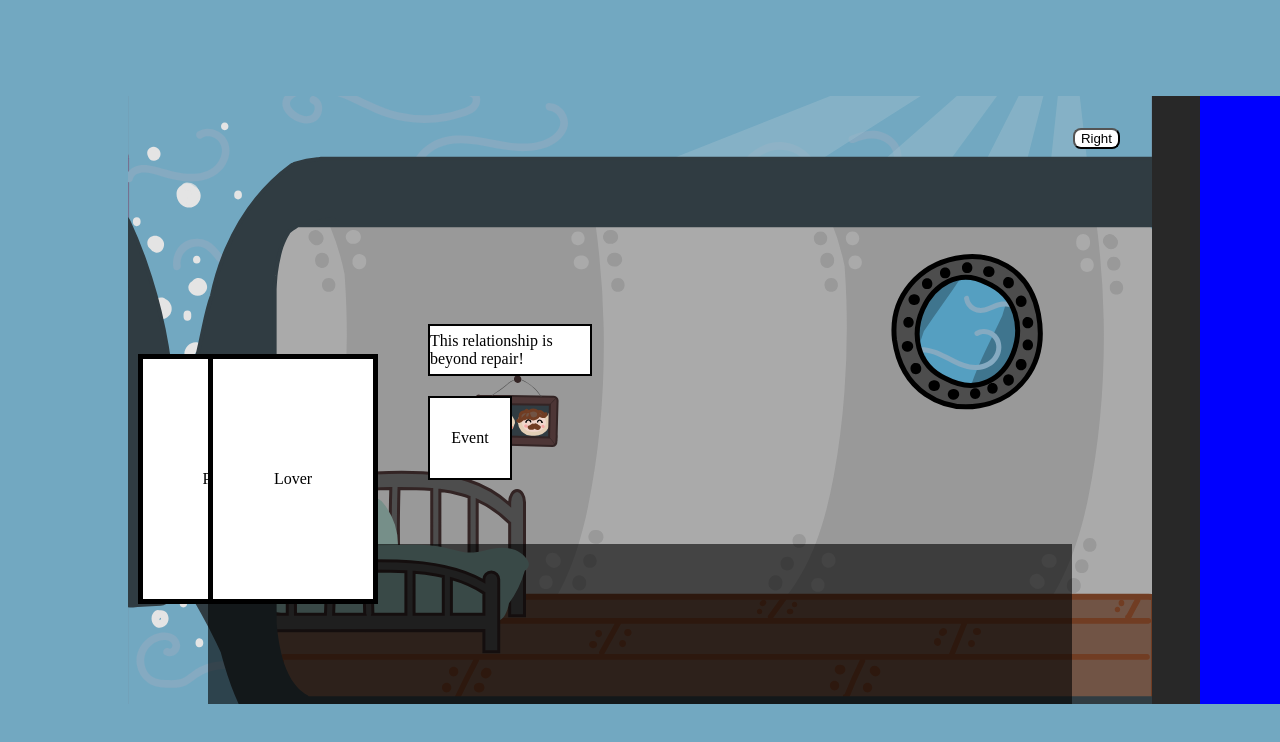
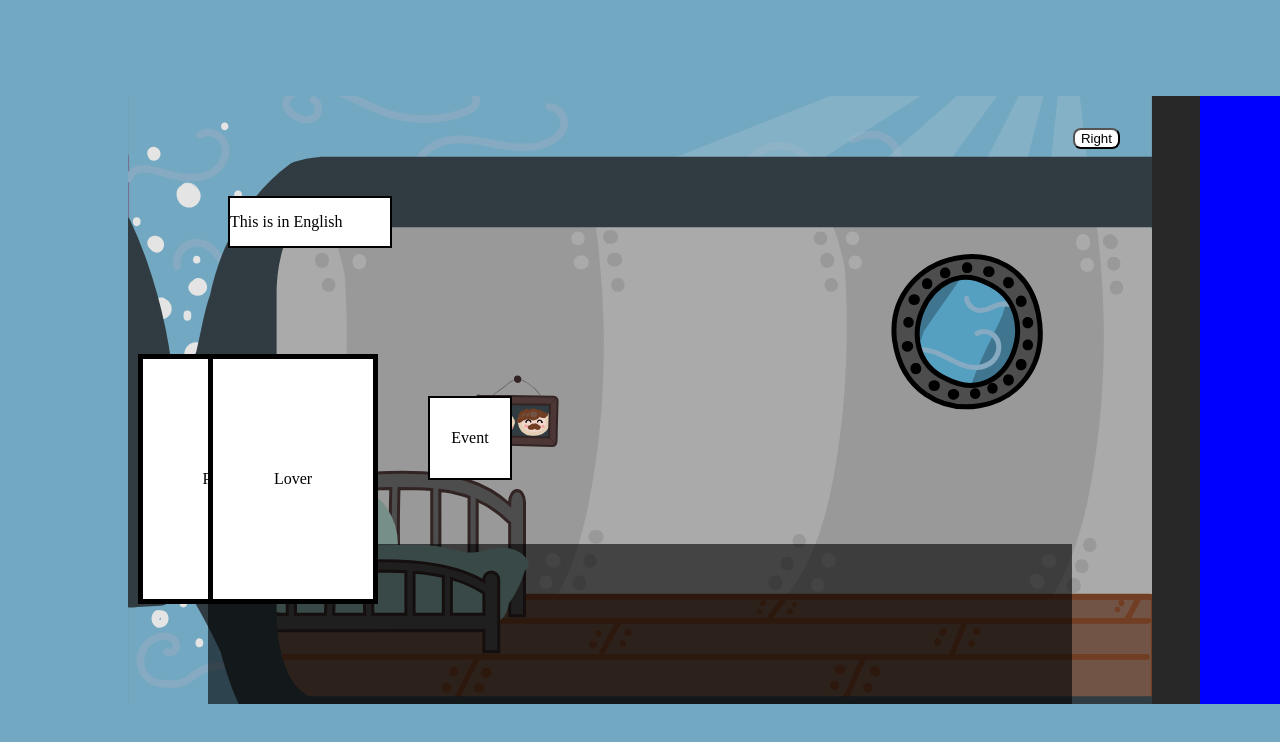
Before and after one commit to commoncode/commoners-mggj-2020, a Next.js app: page /play/1 in a window 1280 px wide. Shown: the top 742 px of the page. Built offline with nearby package versions, Linux system fonts and the light colour scheme.

Commit message:
caption choice of language, in the Stage

```diff
--- a/components/captions/Caption.styles.tsx
+++ b/components/captions/Caption.styles.tsx
@@ -28,15 +28,18 @@ transition: visibility 0s, opacity 0.5s linear;
 const isVisibleStyle = css`
 visibility: 'visibility';
 opacity: 1;
+z-index: 500;
 `
 
 const isHiddenStyle = css`
 visibility: 'hidden';
 opacity: 0;
+pointer-events:none;
 `
 
 export const Container = styled.div<ContainerProps>`
   ${captionBase}
   ${({ isToggled }) => isToggled ? isVisibleStyle : isHiddenStyle}
-  ${({ x, y, speed }) => characterPosition(x, y, `${speed}s`)}
+  left: ${({ x }) => x }px;
+  top: ${({ y }) => y}px;
 `
--- a/components/captions/Caption.tsx
+++ b/components/captions/Caption.tsx
@@ -1,14 +1,12 @@
 import { Container } from "./Caption.styles"
 
-const Caption = ({ state }) => (
-
+const Caption = ({ children, x, y, isToggled }) => (
   <Container
-    x={state.position.x}
-    y={state.position.y}
-    speed={state.position.speed}
-    isToggled={state.isToggled}
->
-  {state.text}
+    x={x}
+    y={y}
+    isToggled={isToggled}
+  >
+  {children}
   </Container>
 )
 
--- /dev/null
+++ b/components/captions/texts/Argument.tsx
@@ -0,0 +1,24 @@
+import Caption from "../Caption"
+
+const Argument = ({ x, y, language, isToggled }) => {
+  let text = null;
+
+  switch(language) {
+    case "english":
+      text = "This is in English"
+      break;
+    case "french":
+      text = "Texte en francais"
+      break;
+  }
+
+  return <Caption
+    x={x}
+    y={y}
+    isToggled={isToggled}
+  >
+    {text}
+    </Caption>
+}
+
+export default Argument;
--- a/components/core/Game/Game.tsx
+++ b/components/core/Game/Game.tsx
@@ -31,6 +31,7 @@ type GameStateType = {
   player: CharacterType;
   lover: CharacterType;
   caption: CaptionType;
+  language: "english" | "french";
 
   // Tracking
   love: number;
@@ -61,11 +62,11 @@ const initialState: GameStateType = {
       y: 20,
       duration: 1
     },
-    language: "English",
     text: "This relationship is beyond repair!",
     isToggled: true,
 
   },
+  language: "english",
   love: 0,
   time: 60 * 5
 };
@@ -92,6 +93,7 @@ const Game = () => {
       <GlobalStyle />
       <Stage
         scene={gameState.player.position.scene}
+        language={gameState.language}
         setLocation={(x, y) => {
           const duration = getWalkDuration(
             x,
@@ -186,7 +188,6 @@ const Game = () => {
           }, leaveDuration * 1000);
         }}
       >
-        <Caption state={gameState.caption} />
         <Player state={gameState.player} />
         {gameState.lover.position.scene === gameState.player.position.scene ? (
           <Lover state={gameState.lover} />
--- a/components/core/Stage/Stage.tsx
+++ b/components/core/Stage/Stage.tsx
@@ -7,6 +7,7 @@ import Kitchen from "../../scenes/Kitchen";
 
 // events
 import Leak from '../../events/Leak';
+import Argument from "../../captions/texts/Argument";
 
 import {
   Container,
@@ -63,7 +64,7 @@ const BedroomInitialState = [{
   })
 }];
 
-const Stage = ({ children, scene, setLocation, setScene }) => {
+const Stage = ({ children, scene, language, setLocation, setScene }) => {
   const handleClick = e => {
     const rect = e.target.classList.contains("floor")
       ? e.target.getBoundingClientRect()
@@ -122,6 +123,13 @@ const Stage = ({ children, scene, setLocation, setScene }) => {
                 <RightButton onClick={() => setScene("kitchen", "right")}>
                   Right
                 </RightButton>
+
+                <Argument
+                x={100}
+                y={100}
+                language={language}
+                isToggled
+                />
               </>
             ) : null}
 
```
